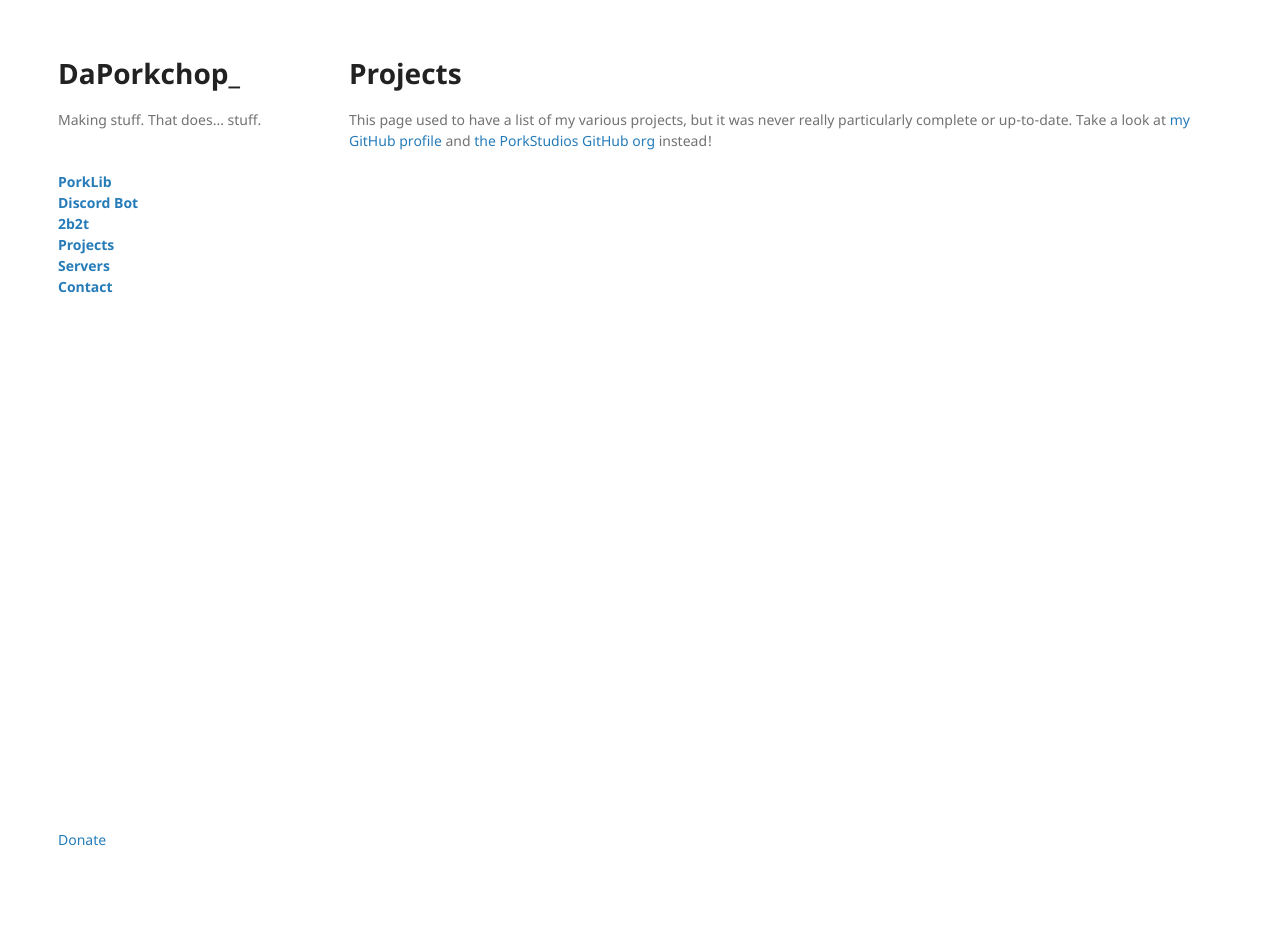
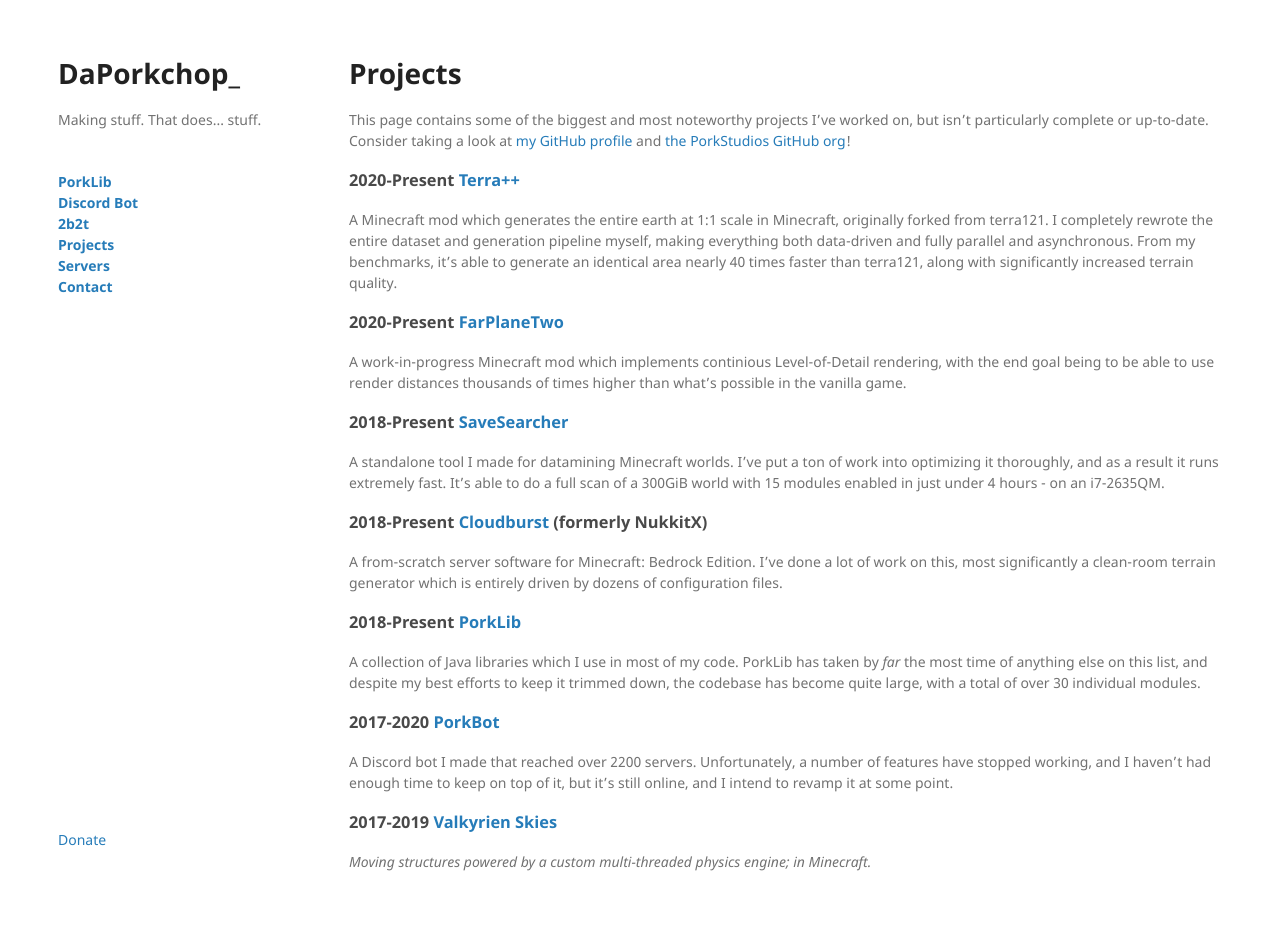
Before and after one commit to DaMatrix/damatrix.github.io, a Jekyll site: the page built from projects.md, in a window 1280 px wide. Built offline with Jekyll 4.4.1, drawn with Linux system fonts in a browser that asks for light colours; our own code applies the rules of GitHub Pages for plain Markdown files; before the commit the page ends 900 px from its top, so only the background shows below that.

Commit message:
put some content back on the projects page

```diff
--- a/projects.md
+++ b/projects.md
@@ -4,4 +4,32 @@
 
 # Projects
 
-This page used to have a list of my various projects, but it was never really particularly complete or up-to-date. Take a look at [my GitHub profile](https://github.com/DaMatrix) and [the PorkStudios GitHub org](https://github.com/PorkStudios) instead!
+This page contains some of the biggest and most noteworthy projects I've worked on, but isn't particularly complete or up-to-date. Consider taking a look at [my GitHub profile](https://github.com/DaMatrix) and [the PorkStudios GitHub org](https://github.com/PorkStudios)!
+
+### 2020-Present [Terra++](https://github.com/BuildTheEarth/terraplusplus)
+
+A Minecraft mod which generates the entire earth at 1:1 scale in Minecraft, originally forked from terra121. I completely rewrote the entire dataset and generation pipeline myself, making everything both data-driven and fully parallel and asynchronous. From my benchmarks, it's able to generate an identical area nearly 40 times faster than terra121, along with significantly increased terrain quality.
+
+### 2020-Present [FarPlaneTwo](https://github.com/PorkStudios/FarPlaneTwo)
+
+A work-in-progress Minecraft mod which implements continious Level-of-Detail rendering, with the end goal being to be able to use render distances thousands of times higher than what's possible in the vanilla game.
+
+### 2018-Present [SaveSearcher](https://github.com/DaMatrix/SaveSearcher)
+
+A standalone tool I made for datamining Minecraft worlds. I've put a ton of work into optimizing it thoroughly, and as a result it runs extremely fast. It's able to do a full scan of a 300GiB world with 15 modules enabled in just under 4 hours - on an i7-2635QM.
+
+### 2018-Present [Cloudburst](https://github.com/CloudburstMC/Server) (formerly NukkitX)
+
+A from-scratch server software for Minecraft: Bedrock Edition. I've done a lot of work on this, most significantly a clean-room terrain generator which is entirely driven by dozens of configuration files.
+
+### 2018-Present [PorkLib](https://github.com/PorkStudios/PorkLib)
+
+A collection of Java libraries which I use in most of my code. PorkLib has taken by *far* the most time of anything else on this list, and despite my best efforts to keep it trimmed down, the codebase has become quite large, with a total of over 30 individual modules.
+
+### 2017-2020 [PorkBot](https://github.com/DaMatrix/PorkBot)
+
+A Discord bot I made that reached over 2200 servers. Unfortunately, a number of features have stopped working, and I haven't had enough time to keep on top of it, but it's still online, and I intend to revamp it at some point.
+
+### 2017-2019 [Valkyrien Skies](https://github.com/ValkyrienSkies/Valkyrien-Skies)
+
+*Moving structures powered by a custom multi-threaded physics engine; in Minecraft.*
```
Also changed, not shown: servers.md (+1 -5 lines).
